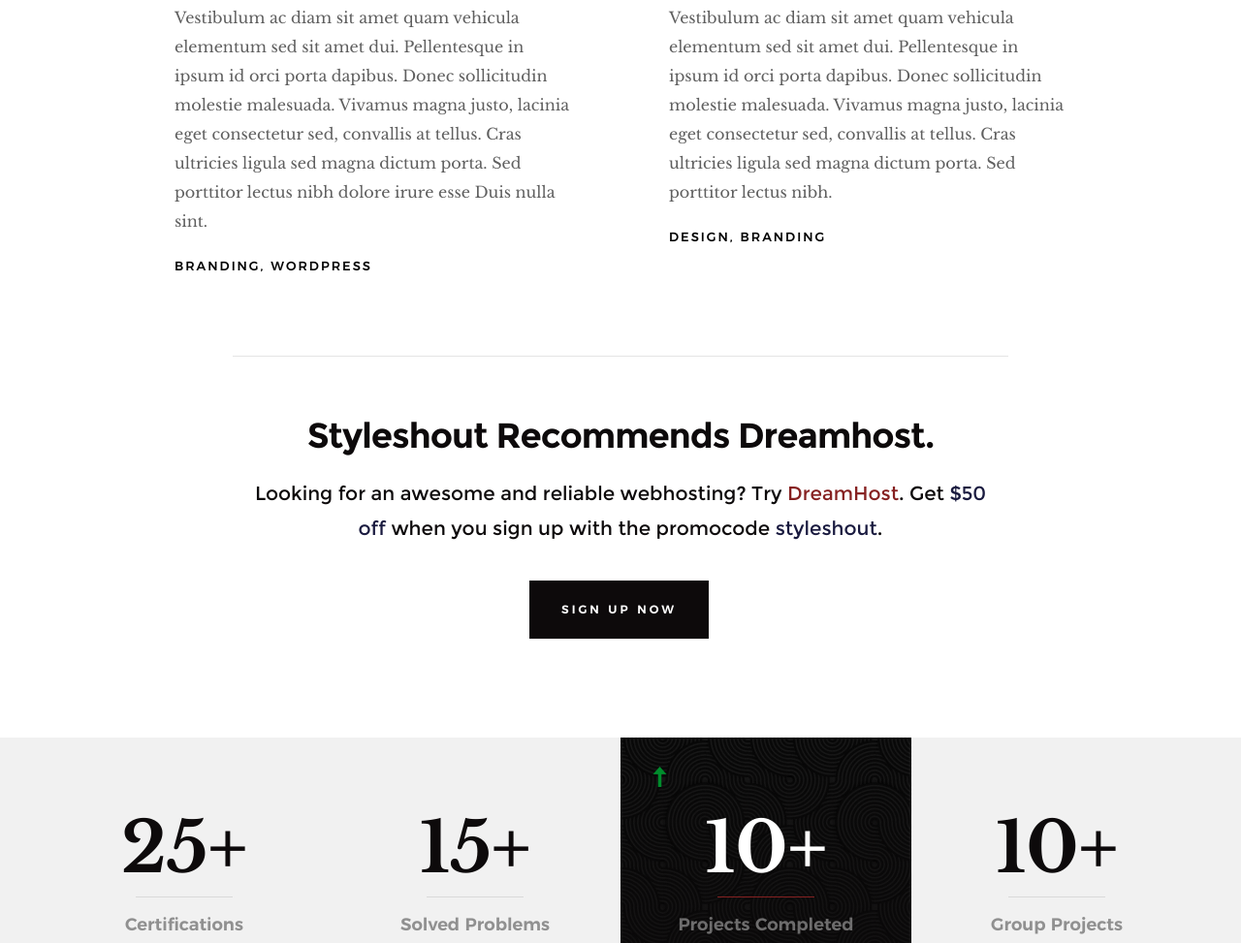
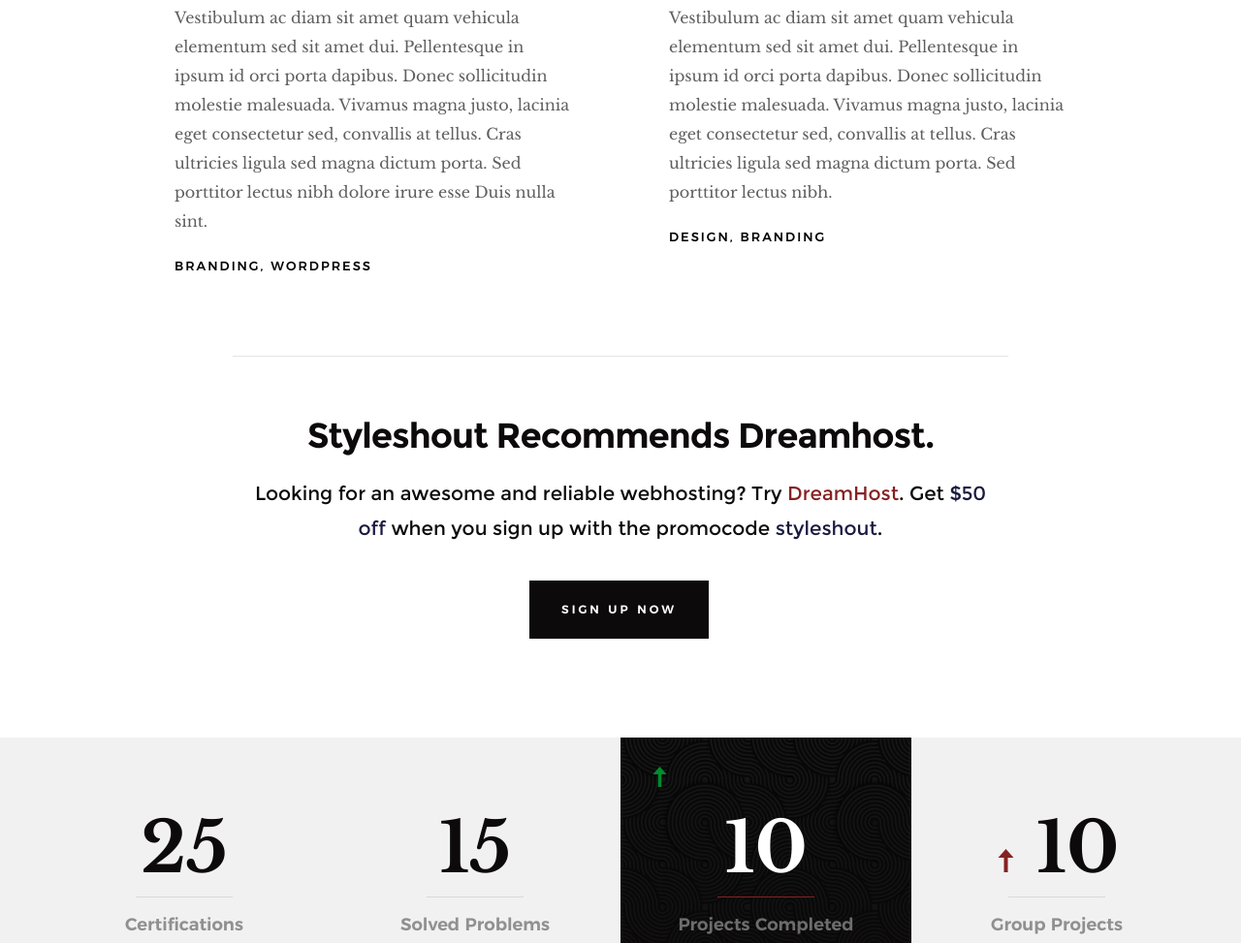
Before and after one commit to akhil-ece/akhil-ece.github.io, a plain HTML site: page index.html in a window 1280 px wide. Shown: the part 6287-7260 px from the top of the page at 97% size. Drawn offline with Linux system fonts and the light colour scheme.

Commit message:
Update index.html

```diff
--- a/index.html
+++ b/index.html
@@ -706,13 +706,13 @@
 
             <div class="col-block stats__col ">
                 <div class="stats__count">
-                    25+
+                    25
                 </div>
                 <h4>Certifications</h4>
             </div>
             <div class="col-block stats__col">
                 <div class="stats__count">
-                    15+
+                    15
                 </div>
                 <h4>Solved Problems</h4>
             </div>
@@ -721,13 +721,14 @@
                     <a href="#"><i class="im im-arrow-up" aria-hidden="true"></i></a>
                 </div>
                 <div class="stats__count">
-                    10+
+                    10
                 </div>
                 <h4>Projects Completed</h4>
             </div>
             <div class="col-block stats__col">
                 <div class="stats__count">
-                    10+
+                    <a href="#"><i class="im im-arrow-up" aria-hidden="true"></i></a>
+                    10
                 </div>
                 <h4>Group Projects</h4>
             </div>
```
